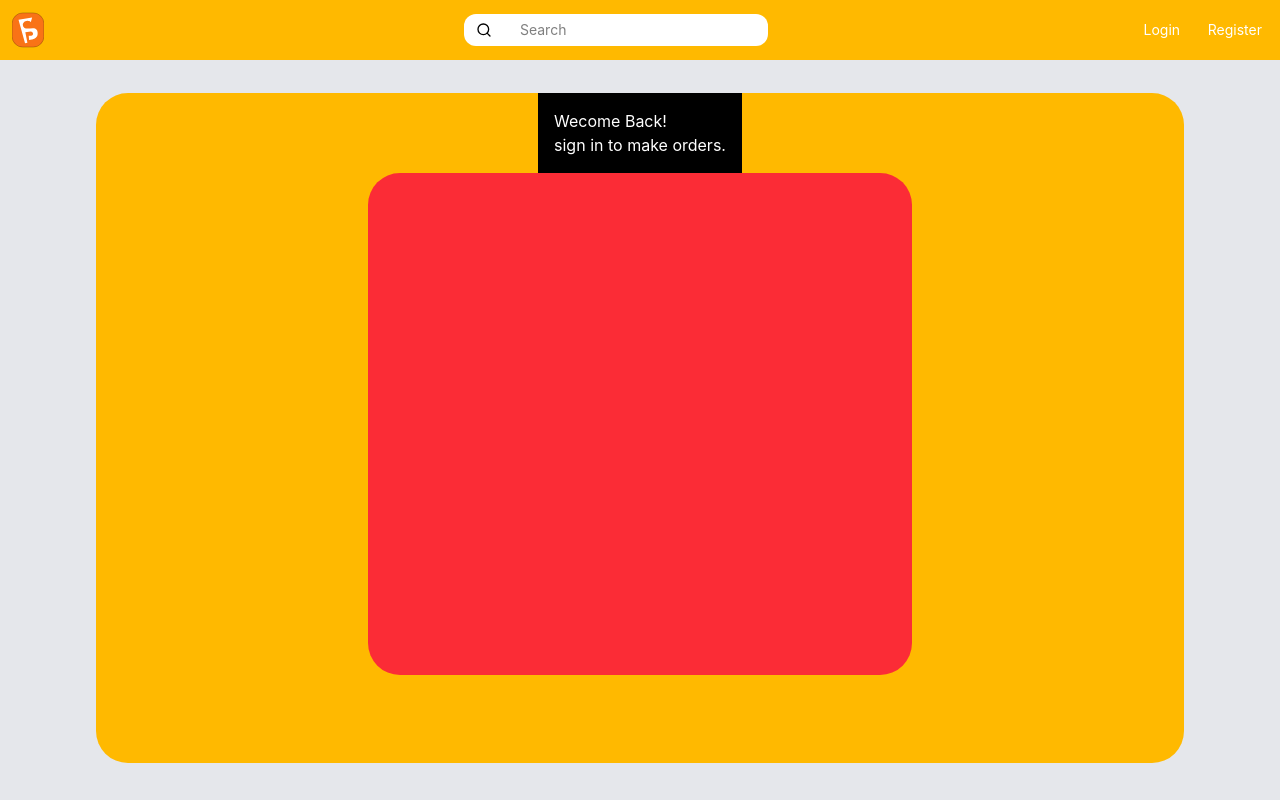
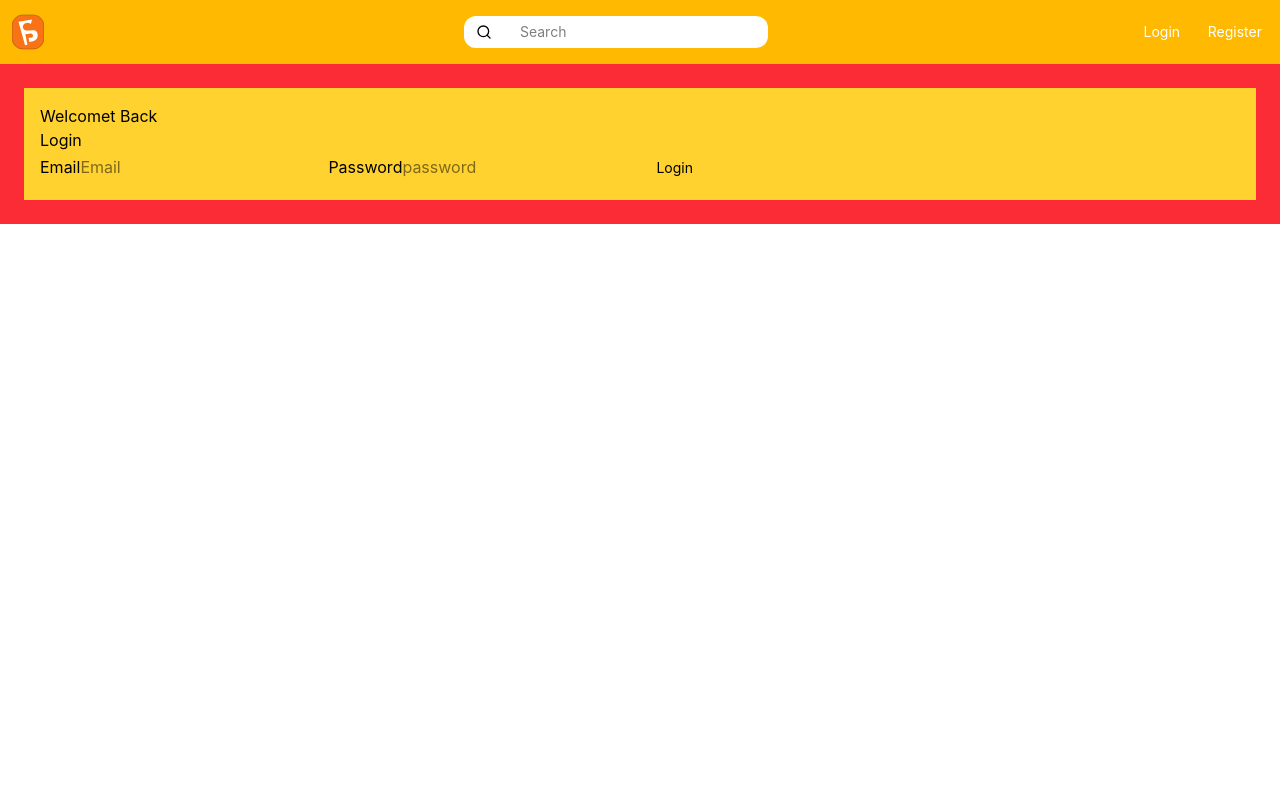
Before and after one commit to pjayaprakash072-jp/FoodStack_Client, a React (Vite) app: page /login in a window 1280 px wide. Built offline with nearby package versions, Linux system fonts and the light colour scheme; no server answers.

Commit message:
Adding... the login page

```diff
--- a/src/components/Layout/DashboardLayout.jsx
+++ b/src/components/Layout/DashboardLayout.jsx
@@ -8,7 +8,7 @@ const DashboardLayout = ({children}) => {
     <div>
         <Navbar openSidebar={() => setOpen(true)}/>
         <Sidebar open={open} CloseSidebar={()=>setOpen(false)}/>
-          <main className="main">
+          <main className="content">
             {children}
           </main>
     </div>
--- a/src/index.css
+++ b/src/index.css
@@ -27,11 +27,12 @@
   @apply flex justify-between
 }
 .nav-bar{
-  @apply fixed top-0 left-0 right-0 z-10
+  @apply sticky top-0 left-0 right-0 z-10
   bg-amber-400
   p-1.5 md:p-3
   flex items-center
   gap-1 md:gap-3
+  h-16
 }
 .nav-bar-left{
   @apply flex items-center
@@ -106,42 +107,15 @@ that means entire screen. */
   py-0.5 md:py-1.5
   w-full
 }
-.main{
-  @apply
-  w-auto
-  h-screen
-  pt-14
-  bg-gray-300
-  flex
-
+.content{
+  @apply w-screen
 }
-.form-page{
-  @apply flex-1
-  bg-gray-200
-  flex
-  items-center
-  justify-center
+.page{
+  @apply w-full p-6 bg-red-500
 }
-.form-card{
-  @apply
-  w-[85%]
-  h-[90%]
-  bg-amber-400
-
-  rounded-4xl
-  flex flex-col
-  items-center
+.auth-page{
+  @apply min-h-[clac(100vh-4rem)] bg-amber-300
 }
-.form-head{
-  @apply
-  bg-black
-  text-white
-  p-4
+.auth-card{
+  @apply p-4
 }
-.form{
-  @apply
-  w-1/2
-  h-3/4
-  bg-red-500
-  rounded-4xl
-}
--- a/src/pages/Auth/Login.jsx
+++ b/src/pages/Auth/Login.jsx
@@ -4,16 +4,31 @@ const Login = () => {
     // <div>login
     //     <button className="button border-2 border-red-500 hover:bg-amber-950 hover:text-white" onClick={()=>{localStorage.setItem("user_token","abc")}}>add token</button>
     // </div>
-    <div className="form-page">
-      <div className="form-card">
-        <div className="form-head">
-          <h1>Wecome Back!</h1>
-          <p>sign in to make orders.</p>
+    <div className="page">
+      <div className="auth-page">
+        <div className="auth-card">
+          <div className="head">
+            <h1>Welcomet Back</h1>
+            <p>Login</p>
+          </div>
+          <form className="form">
+            <label>
+              Email
+              <input
+              type="Email"
+              placeholder="Email"
+              />
+            </label>
+            <label>
+              Password
+              <input
+              type="password"
+              placeholder="password"
+              />
+            </label>
+            <button className="button" type="submit">Login</button>
+          </form>
         </div>
-
-        <form className="form">
-
-        </form>
       </div>
     </div>
   )
```
